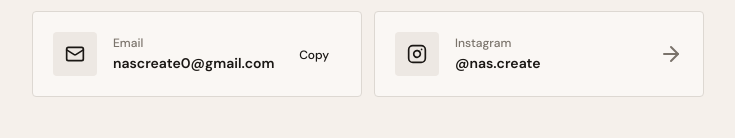
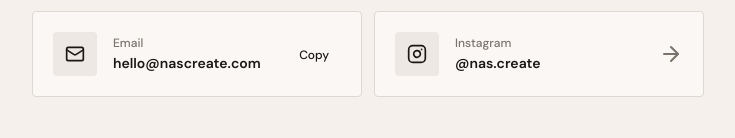
Before and after one commit to Nas7702/nas-portfolio, a Next.js app: page /contact in a window 1280 px wide. Shown: the part 1501-1639 px from the top of the page, without its empty margins (272-1007 px from the left). Built offline with nearby package versions, Linux system fonts and the light colour scheme; no server answers; a web font is replaced by a local one.

Commit message:
update contact email to hello@nascreate.com

```diff
--- a/src/app/contact/page.tsx
+++ b/src/app/contact/page.tsx
@@ -10,7 +10,7 @@ import { trackCta } from "../../lib/analytics";
 const WHATSAPP_BASE = "https://wa.me/447475437833";
 const CALENDLY_URL = "https://calendly.com/nas-create0/30min";
 const EMAIL_URL =
-  "mailto:nascreate0@gmail.com?subject=New%20enquiry%20from%20nascreate.com&body=Hi%20Nas%2C%0AProject%20type%3A%20%5BVideo%2FPhoto%2FEvent%5D%0ABudget%3A%20%5B%5D%0ATimeline%3A%20%5B%5D%0ALinks%3A%20%5B%5D";
+  "mailto:hello@nascreate.com?subject=New%20enquiry%20from%20nascreate.com&body=Hi%20Nas%2C%0AProject%20type%3A%20%5BVideo%2FPhoto%2FEvent%5D%0ABudget%3A%20%5B%5D%0ATimeline%3A%20%5B%5D%0ALinks%3A%20%5B%5D";
 const INSTAGRAM_URL = "https://instagram.com/nas.create";
 
 const SERVICES = ["videography", "photography", "post-production", "color-grading"] as const;
@@ -222,13 +222,13 @@ function ContactPageInner() {
                 </div>
                 <div className="flex-grow min-w-0">
                   <div className="text-xs font-medium text-muted-foreground mb-0.5">Email</div>
-                  <div className="font-semibold text-sm truncate">nascreate0@gmail.com</div>
+                  <div className="font-semibold text-sm truncate">hello@nascreate.com</div>
                 </div>
                 <button
                   onClick={(e) => {
                     e.preventDefault();
                     e.stopPropagation();
-                    handleCopy("nascreate0@gmail.com", "email");
+                    handleCopy("hello@nascreate.com", "email");
                   }}
                   className="relative z-20 p-2 hover:bg-secondary rounded-full transition-colors ml-2 shrink-0"
                 >
```
Also changed, not shown: 1 other file (tests, documents, lock files or other folders).
